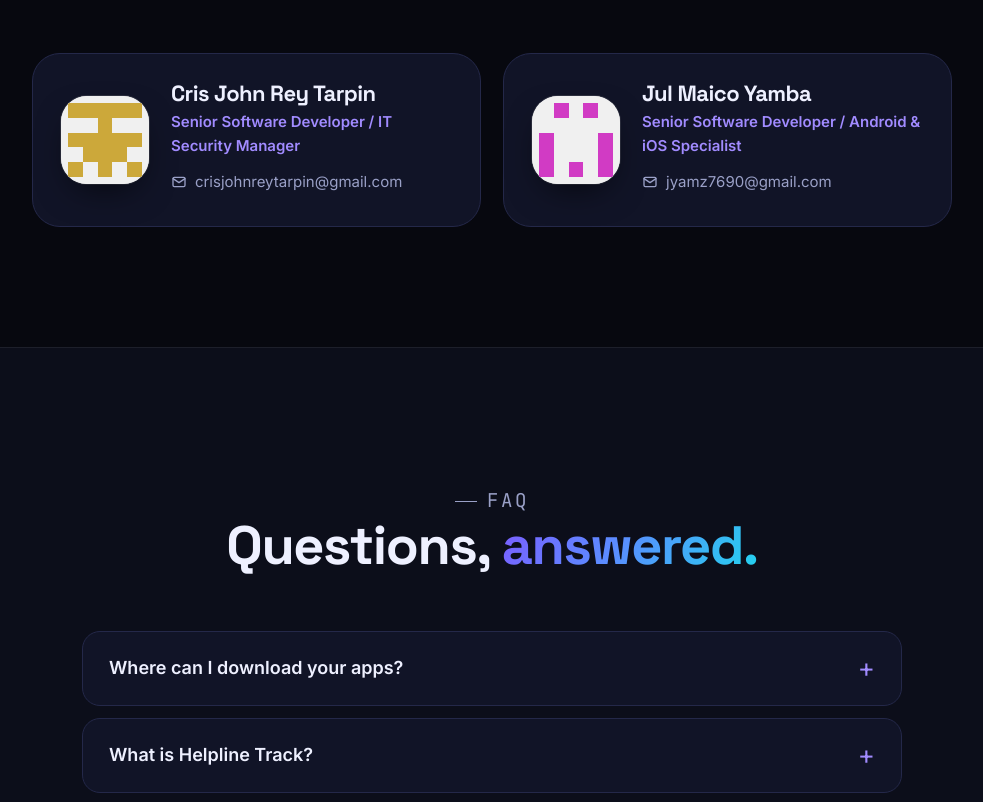
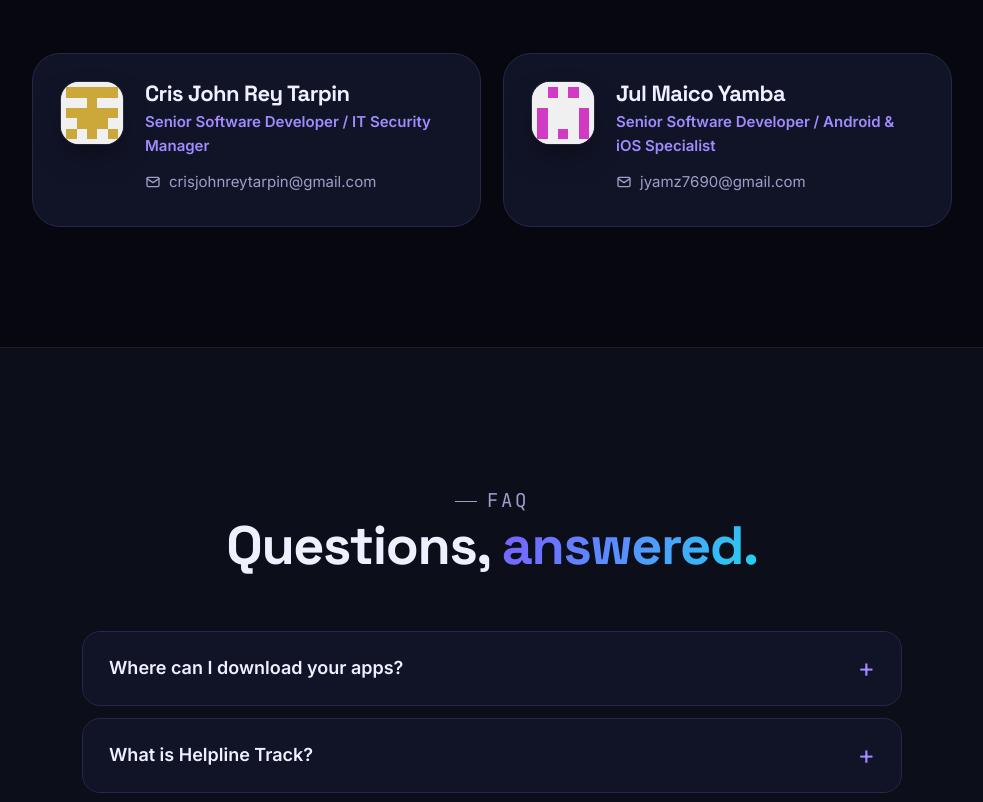
Before and after one commit to julyamba/devasdf-website, a plain HTML site: page index.html in a window 1280 px wide. Shown: the part 5406-6208 px from the top of the page, without its empty margins (148-1131 px from the left). Drawn offline with Linux system fonts and the light colour scheme; no server answers.

Commit message:
Shrink team avatars and top-align on desktop

```diff
--- a/index.html
+++ b/index.html
@@ -288,9 +288,9 @@
 
     /* ---------- Team ---------- */
     .team-grid { display: grid; grid-template-columns: repeat(2, 1fr); gap: 22px; max-width: 920px; margin-inline: auto; }
-    .member { display: flex; gap: 22px; align-items: center; padding: 28px; border-radius: var(--radius-lg); background: var(--surface); border: 1px solid var(--line); min-width: 0; }
+    .member { display: flex; gap: 22px; align-items: flex-start; padding: 28px; border-radius: var(--radius-lg); background: var(--surface); border: 1px solid var(--line); min-width: 0; }
     .member > div { min-width: 0; }
-    .avatar { flex: none; width: 88px; height: 88px; border-radius: 26px; overflow: hidden; background: #f0f0f0; box-shadow: 0 14px 36px -14px rgba(0,0,0,.8), 0 0 0 1px rgba(255,255,255,.12); }
+    .avatar { flex: none; width: 62px; height: 62px; border-radius: 18px; overflow: hidden; background: #f0f0f0; box-shadow: 0 14px 36px -14px rgba(0,0,0,.8), 0 0 0 1px rgba(255,255,255,.12); }
     .avatar svg { display: block; width: 100%; height: 100%; }
     .member h3 { font-size: 22px; margin-bottom: 4px; }
     .member .role { color: var(--violet-2); font-weight: 600; font-size: 15px; margin: 0 0 12px; }
@@ -421,7 +421,7 @@
       .p-item h3 { font-size: 17px; }
 
       /* team */
-      .member { padding: 20px; gap: 16px; border-radius: 22px; }
+      .member { padding: 20px; gap: 16px; border-radius: 22px; align-items: center; }
       .avatar { width: 64px; height: 64px; border-radius: 20px; }
       .member h3 { font-size: 19px; }
       .member .role { margin-bottom: 8px; font-size: 14px; }
```
